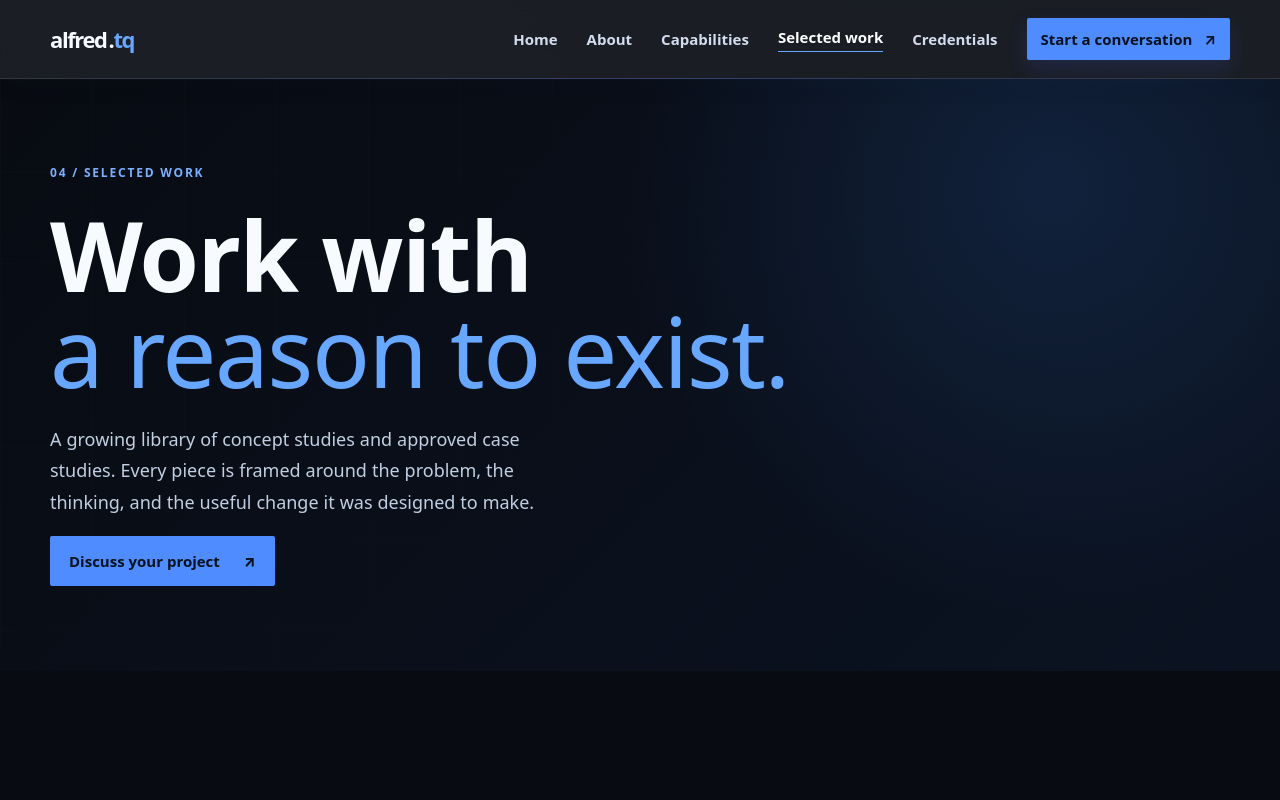
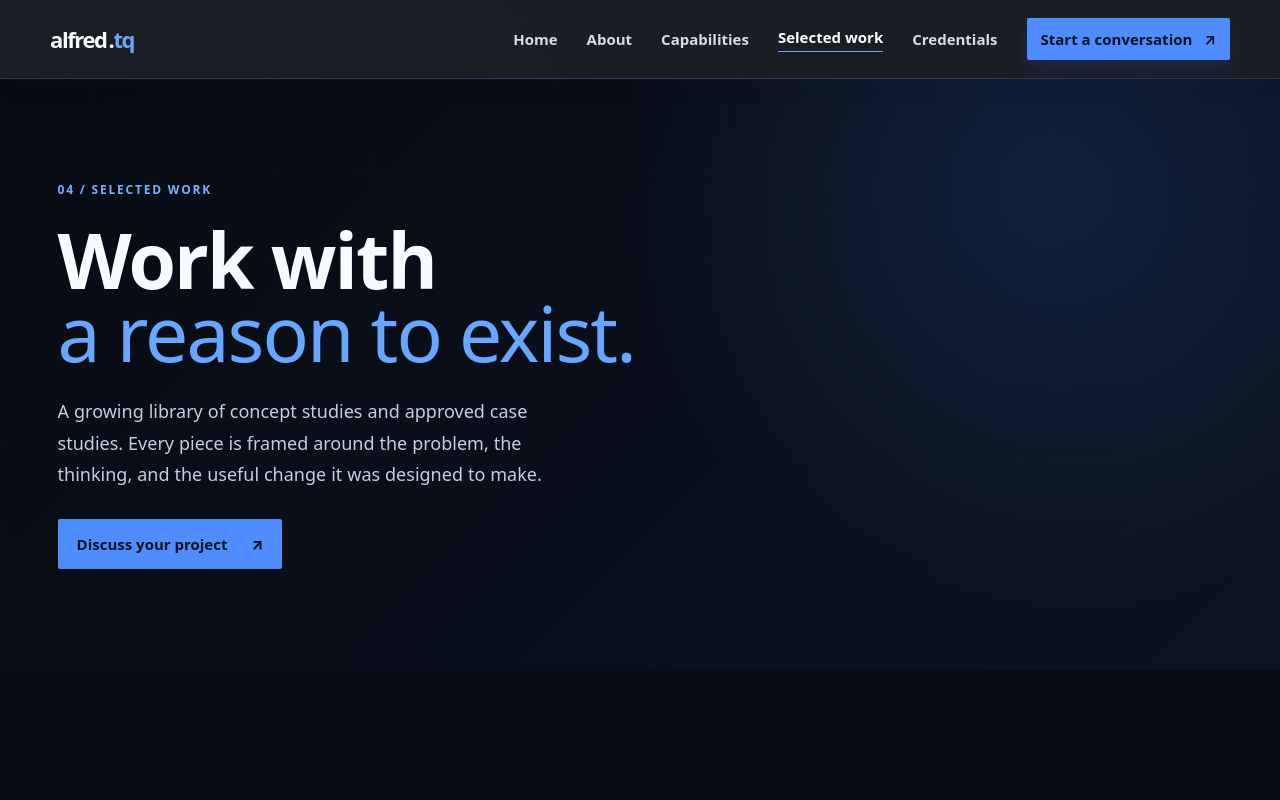
Before and after one commit to AlfredTQ/alfred-personal-website, a Next.js app: page /work in a window 1280 px wide. Shown: the top 800 px of the page. Built offline with nearby package versions, Linux system fonts and the light colour scheme; no server answers.

Commit message:
Add shared PageHero for Work and Contact pages
Introduce a PageHero component and a shared route-hero style layer so inner-page hero type scale, width and spacing stay consistent.

```diff
--- a/app/contact/page.tsx
+++ b/app/contact/page.tsx
@@ -1,7 +1,8 @@
 import { ContactPanel } from '@/components/contact-panel';
+import { PageHero } from '@/components/page-hero';
 import { PageFrame } from '@/components/page-frame';
 import { Reveal } from '@/components/live-experience';
 
 export default function ContactPage() {
-  return <PageFrame><section className="page-hero contact-route-hero"><div className="shell page-copy-grid"><Reveal><p className="section-label">06 / Let’s connect</p><h1>Have a challenge<br /><em>worth clarifying?</em></h1><p className="page-lede">Tell me where you want to go. We can begin with the brand, the digital experience, the data, or simply the part that feels unclear.</p><a className="route-email" href="mailto:alfredtackiequaye@gmail.com">alfredtackiequaye@gmail.com ↗</a></Reveal><Reveal><ContactPanel /></Reveal></div></section><section className="contact-expectations"><div className="shell"><p className="section-label">What happens next</p><div className="expectation-grid"><p>01 <span>You share the context</span></p><p>02 <span>We identify the clearest first move</span></p><p>03 <span>We decide whether there is a good fit</span></p></div></div></section></PageFrame>;
+  return <PageFrame><PageHero theme="contact-route-hero" label="06 / Let’s connect" title={<>Have a challenge<br /><em>worth clarifying?</em></>} lede="Tell me where you want to go. We can begin with the brand, the digital experience, the data, or simply the part that feels unclear." actions={<a className="route-email" href="mailto:alfredtackiequaye@gmail.com">alfredtackiequaye@gmail.com ↗</a>} aside={<ContactPanel />} /><section className="contact-expectations"><div className="shell"><p className="section-label">What happens next</p><div className="expectation-grid"><p>01 <span>You share the context</span></p><p>02 <span>We identify the clearest first move</span></p><p>03 <span>We decide whether there is a good fit</span></p></div></div></section></PageFrame>;
 }
--- a/app/portfolio-pages.css
+++ b/app/portfolio-pages.css
@@ -221,3 +221,19 @@
   .about-portrait-stage .about-person, .about-orbit { animation: none; }
   .principle-card, .capability-route-card { transition-delay: 0s; }
 }
+
+/* ---- Shared inner-page hero: one type scale, width and rhythm for every route. ---- */
+.route-hero { min-height: clamp(520px, 62svh, 680px); padding: clamp(70px, 8vw, 120px) 0; }
+.route-hero > .shell, .credentials-route-hero > .shell, .about-hero > .shell, .capability-route-hero > .shell { width: min(1320px, calc(100% - clamp(48px, 9vw, 160px))); }
+.route-hero-grid { display: grid; grid-template-columns: minmax(0, 1fr); gap: clamp(40px, 6vw, 96px); align-items: center; }
+.route-hero-grid.has-aside { grid-template-columns: minmax(0, .95fr) minmax(360px, 1.05fr); }
+.route-hero h1 { max-width: 760px; margin: 18px 0 26px; font-family: var(--sans); font-size: clamp(54px, 6vw, 96px); font-weight: 850; letter-spacing: -.025em; line-height: .95; }
+.route-hero h1 em { font-style: normal; }
+.route-hero .page-lede { max-width: 540px; margin: 0 0 28px; }
+.credentials-route-hero h1, .about-hero-copy h1 { font-size: clamp(54px, 6vw, 96px); letter-spacing: -.025em; line-height: .95; }
+@media (max-width: 800px) {
+  .route-hero { min-height: 0; padding: 92px 0 76px; }
+  .route-hero > .shell, .credentials-route-hero > .shell { width: min(100% - 32px, 600px); }
+  .route-hero-grid.has-aside { grid-template-columns: 1fr; }
+  .route-hero h1, .credentials-route-hero h1, .about-hero-copy h1 { font-size: clamp(46px, 12.5vw, 68px); }
+}
--- a/app/work/page.tsx
+++ b/app/work/page.tsx
@@ -1,8 +1,9 @@
 import Link from 'next/link';
 import { ConceptStudyGrid } from '@/components/concept-study-grid';
+import { PageHero } from '@/components/page-hero';
 import { PageFrame } from '@/components/page-frame';
 import { Reveal } from '@/components/live-experience';
 
 export default function WorkPage() {
-  return <PageFrame><section className="page-hero work-route-hero"><div className="shell"><Reveal><p className="section-label">04 / Selected work</p><h1>Work with<br /><em>a reason to exist.</em></h1><p className="page-lede">A growing library of concept studies and approved case studies. Every piece is framed around the problem, the thinking, and the useful change it was designed to make.</p><Link className="button button-blue" href="/contact">Discuss your project <span>↗</span></Link></Reveal></div></section><section className="page-panel work-route-panel"><div className="shell work-route-grid"><Reveal><span>Selected work / 01—03</span><h2>Ideas made<br />visible with intent.</h2></Reveal><Reveal><p>The studies below are exploratory—not client claims. They show the kind of clarity I bring to brand systems, digital journeys, and data stories.</p><p className="route-status">Real case studies will be added with permission and context.</p></Reveal><ConceptStudyGrid /></div></section></PageFrame>;
+  return <PageFrame><PageHero theme="work-route-hero" label="04 / Selected work" title={<>Work with<br /><em>a reason to exist.</em></>} lede="A growing library of concept studies and approved case studies. Every piece is framed around the problem, the thinking, and the useful change it was designed to make." actions={<Link className="button button-blue" href="/contact">Discuss your project <span>↗</span></Link>} /><section className="page-panel work-route-panel"><div className="shell work-route-grid"><Reveal><span>Selected work / 01—03</span><h2>Ideas made<br />visible with intent.</h2></Reveal><Reveal><p>The studies below are exploratory—not client claims. They show the kind of clarity I bring to brand systems, digital journeys, and data stories.</p><p className="route-status">Real case studies will be added with permission and context.</p></Reveal><ConceptStudyGrid /></div></section></PageFrame>;
 }
--- /dev/null
+++ b/components/page-hero.tsx
@@ -0,0 +1,31 @@
+import { ReactNode } from 'react';
+import { Reveal } from './live-experience';
+
+type PageHeroProps = {
+  /** Legacy route class that carries the page's colour theme. */
+  theme: string;
+  label: string;
+  title: ReactNode;
+  lede: ReactNode;
+  /** Buttons or links shown under the lede. */
+  actions?: ReactNode;
+  /** Optional right-hand column (form, visual…). */
+  aside?: ReactNode;
+};
+
+/** Shared hero used by inner pages so type scale, width and spacing stay in sync. */
+export function PageHero({ theme, label, title, lede, actions, aside }: PageHeroProps) {
+  return (
+    <section className={`page-hero route-hero ${theme}`}>
+      <div className={`shell route-hero-grid${aside ? ' has-aside' : ''}`}>
+        <Reveal className="route-hero-copy">
+          <p className="section-label">{label}</p>
+          <h1>{title}</h1>
+          <p className="page-lede">{lede}</p>
+          {actions}
+        </Reveal>
+        {aside ? <Reveal className="route-hero-aside">{aside}</Reveal> : null}
+      </div>
+    </section>
+  );
+}
```
Also changed, not shown: 1 other file (tests, documents, lock files or other folders).
